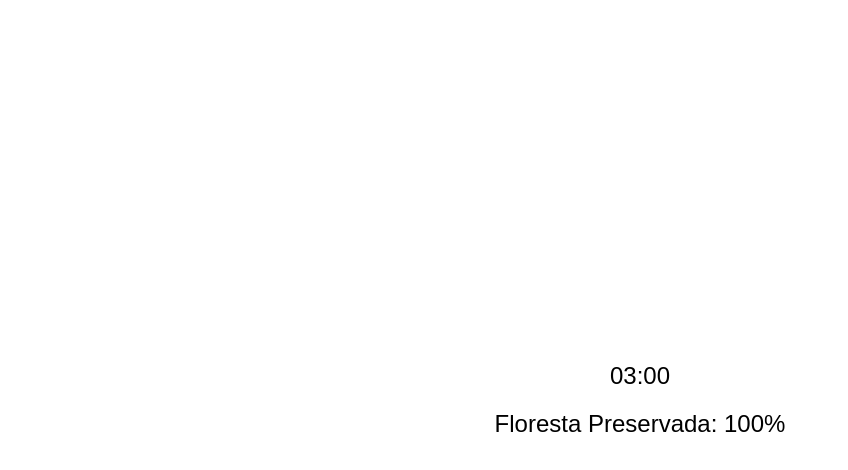
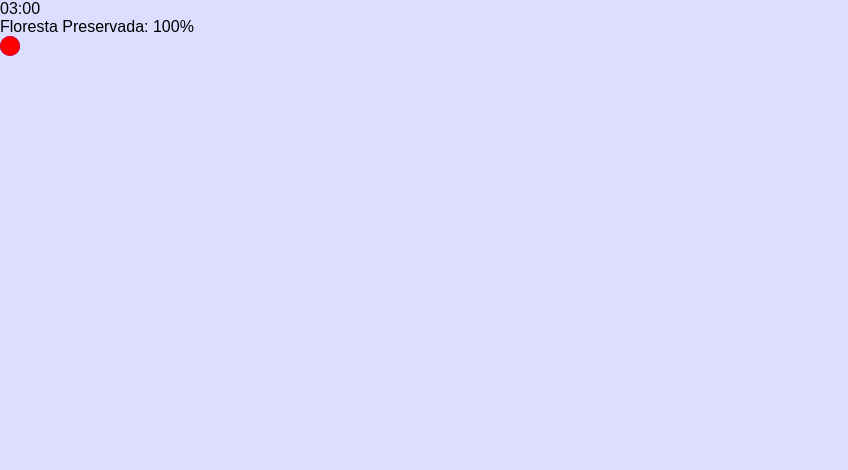
Before and after one commit to renantrendt/salvar-a-floresta, a plain HTML site: page index.html in a window 1280 px wide. Shown: the whole page, without its empty margins (0-848 px from the left). Drawn offline with Linux system fonts and the light colour scheme.

Commit message:
Update style.css

```diff
--- a/style.css
+++ b/style.css
@@ -2,17 +2,32 @@ body, html {
     height: 100%;
     margin: 0;
     font-family: Arial, sans-serif;
+    background-color: #ddf;
 }
 
 #game {
-    display: flex;
-    flex-direction: column;
-    align-items: center;
-    justify-content: center;
+    position: relative;
+    width: 100%;
     height: 100%;
 }
 
-#timer, #forest-status {
-    font-size: 24px;
-    margin: 10px;
+.sprite {
+    position: absolute;
+    width: 20px;
+    height: 20px;
+    border-radius: 50%;
 }
+
+.jogador {
+    background-color: blue;
+}
+
+.fazendeiro {
+    background-color: red;
+}
+
+/* Adicione estilos para suas sprites aqui. Por exemplo: */
+.sprite.arvore {
+    background-image: url('path/to/your/tree_sprite.png');
+    background-size: cover;
+}
```
